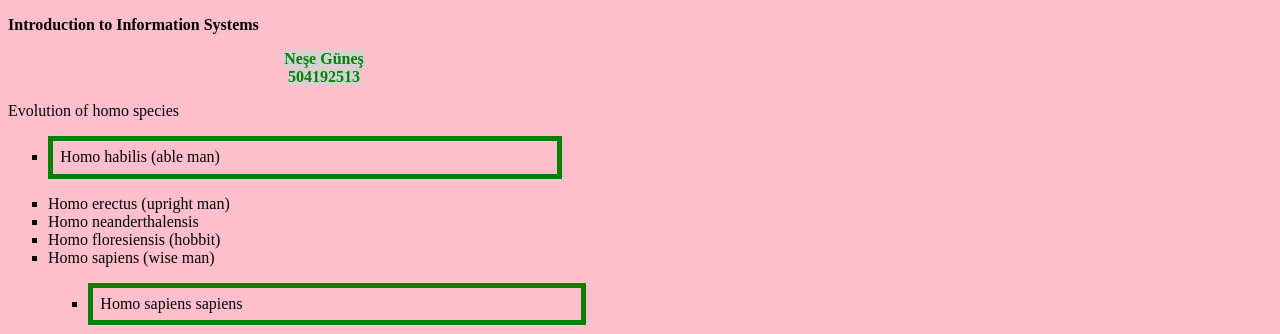
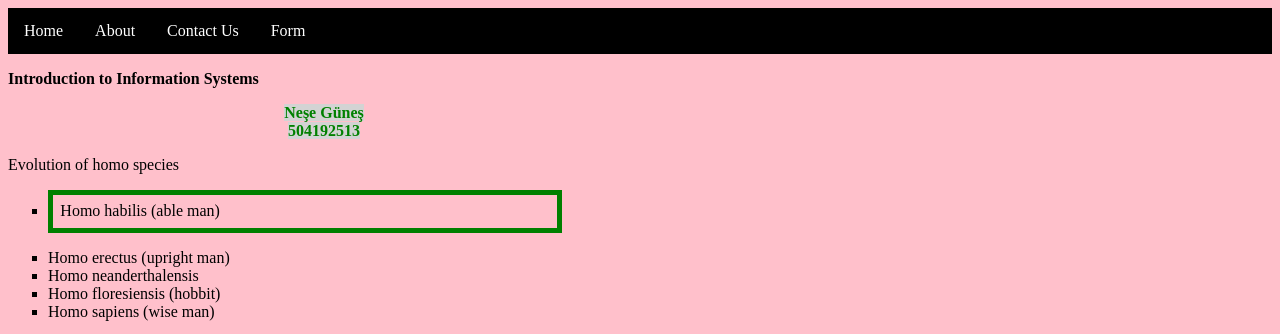
Before and after one commit to itu-itis23-yildirimmu22/git-fundamentals-draft-itu-itis21-gunesn17, a plain HTML site: page index.html in a window 1280 px wide. Shown: the top 334 px of the page. Drawn offline with Linux system fonts and the light colour scheme.

Commit message:
Navbar is added.

```diff
--- a/all.css
+++ b/all.css
@@ -15,7 +15,6 @@ em {
 	background-color: lightgrey;
 	font-weight: bold;
 }
-
 
 ul {
 	list-style-type: square;
@@ -37,3 +36,15 @@ p.centered {
 	text-align: center;
 	width: 50%;
 }
+
+.navigation-bar {
+	overflow: hidden;
+	background-color: black;
+ }
+
+.navigation-bar a {
+	color: white;
+	text-decoration: none;
+	padding:14px 16px;
+	float: left;
+ }
--- a/index.html
+++ b/index.html
@@ -5,11 +5,16 @@
       <title> Home Page </title>
       <link rel="stylesheet" type="text/css" href="./all.css"/>
    </head>
-
    <body onload="document.body.style.backgroundColor='pink'; sayHello()"
       onresize="document.body.style.backgroundColor='lightblue'"
       onkeydown="document.body.style.backgroundColor='white'"
       onkeyup="document.body.style.backgroundColor='lightyellow'">
+      <div class="navigation-bar">
+         <a href="#home">Home</a>
+         <a href="#">About</a>
+         <a href="#">Contact Us</a>
+         <a href="form.html">Form</a>
+      </div>
       <p>
          <strong> Introduction to Information Systems </strong>
       </p>
@@ -31,18 +36,16 @@
             <li>Homo sapiens sapiens </li>
          </ul>
       </ul>
-
       <h1 onmouseover="style.color='orange'; style.backgroundColor='lightgreen'"
          onmouseout='style.backgroundColor="white"; style.color="red" '>
-	<strong> Human Evolution </strong> </h1>
+         <strong> Human Evolution </strong>
+      </h1>
       <p> <img src='evolution-diagram.png'> </p>
-
       <p> You can find the link of the image below.
          <a  href="https://www.biologyonline.com/dictionary/homo-sapiens-sapiens">
          Biology Online
          </a>
       </p>
-
       <h2> <strong> The Clicklable Image </strong></h2>
       <p> This image is clickable, click on it and try.
          <a href="https://www.biologyonline.com/dictionary/homo-sapiens-sapiens">
@@ -51,7 +54,6 @@
             src="evolution-diagram.png">
          </a>
       </p>
-
       <table>
          <tr>
             <th> Homo habilis </th>
@@ -59,14 +61,12 @@
             <th> Homo neanderthalensis </th>
             <th> Homo sapiens </th>
          </tr>
-
          <tr>
             <td> Handy man </td>
             <td> Upright man </td>
             <td> Neandertal </td>
             <td> Wise man </td>
          </tr>
-
          <tr>
             <td> ∼2.3–1.65 million years ago </td>
             <td> ∼2 million years ago </td>
@@ -74,8 +74,7 @@
             <td> ∼13.000 years ago to today </td>
          </tr>
       </table>
-
-	<pre>
+      <pre id="preformatted-text">
 							What are homo sapiens?
 		Homo sapiens is the species of all the highly developed primates on earth,
 		a category that living humans belong to.
@@ -86,12 +85,10 @@
 								lemurs,
 								monkeys.
 	</pre>
-
       <script>
          function sayHello() {
          	alert("Welcome aboard!");
          }
       </script>
-
    </body>
 </html>
```
Lines whose indentation alone changed are shown as unchanged.
